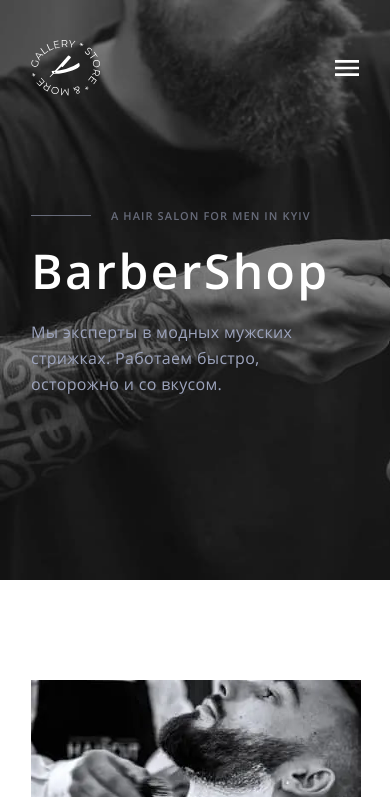
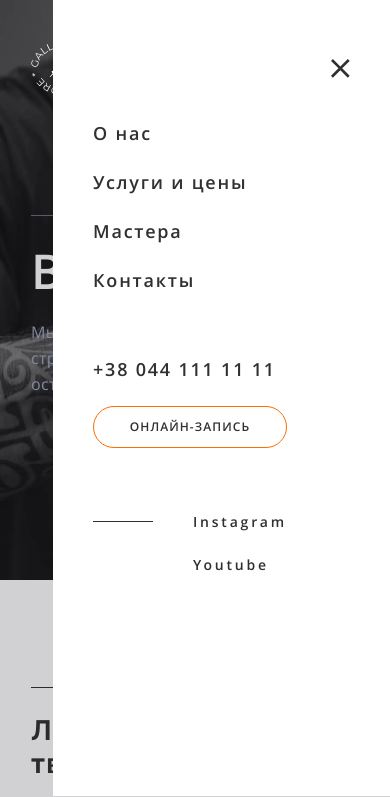
Before and after one commit to andrew-mozharovsky/barbershop, a plain HTML site: page index.html in a window 390 px wide. Both pictures are taken after a click on the button 347 px from the left and 69 px from the top of the page. Shown: the top 797 px of the page. Drawn offline with nearby package versions, Linux system fonts and the light colour scheme.

Commit message:
30-11-work

```diff
--- a/index.html
+++ b/index.html
@@ -15,7 +15,12 @@
                         <use href="./images/sprite.svg#icon-Logo"></use>
                     </svg></a>
                     <!-- <div class="header__navigation"> -->
-                       <div class="heder__mobail-menu">
+                       <div class="heder__mobail-menu is-hidden" data-menu>
+                        <button class="header__button-close" type="button" data-modal-close>
+                            <svg  width="19" height="19">
+                                <use href="./images/sprite.svg#icon-mobile-close"></use>
+                            </svg>
+                           </button>
                         <nav class="header__navigation">
                             <ul class="header__nav-list">
                                 <li class="header__nav-items"><a class="header__nav-links" href="">О нас</a></li>
@@ -28,9 +33,17 @@
                             <button class="header__button" type="button">онлайн-запись</button>
                             <a class="header__phone" href="tel:+380441111111">+38 044 111 11 11</a>
                         </div>
+                        <div class="heder__mobail-menu-social">
+                            <ul class="heder__mobail-menu-social-list">
+                                <li class="heder__mobail-menu-social-item heder__mobail-menu-social-item--label"><a href="" class="heder__mobail-menu-links">Instagram</a></li>
+                                <li class="heder__mobail-menu-social-item"><a href="" class="heder__mobail-menu-links">Youtube</a></li>
+                            </ul>
+
+
+                        </div>
 
                        </div>
-                       <button class="header__button-open" type="button">
+                       <button class="header__button-open" type="button" data-modal-open>
                         <svg  width="24" height="16">
                             <use href="./images/sprite.svg#icon-mobile-open"></use>
                         </svg>
@@ -56,7 +69,7 @@
                             <div class="side-bar__social">
                                 <a href="" class="side-bar__links">Youtube</a>
                                 <a href="" class="side-bar__links">Instagram</a>
-                                                            </div>
+                            </div>
                         </aside>
                     </div>
                 </section>
@@ -411,5 +424,7 @@
             </div>
         </div>
     </footer>
+    <div class="backdrop is-hidden" data-modal></div>
+    <script src="./js/mobail-menu.js"></script>
 </body>
 </html>
--- /dev/null
+++ b/js/mobail-menu.js
@@ -0,0 +1,18 @@
+(() => {
+    const refs = {
+      openModalBtn: document.querySelector('[data-modal-open]'),
+      closeModalBtn: document.querySelector('[data-modal-close]'),
+      modal: document.querySelector('[data-modal]'),
+      menu: document.querySelector('[data-menu]')
+      };
+
+
+    refs.openModalBtn.addEventListener('click', toggleModal);
+    refs.closeModalBtn.addEventListener('click', toggleModal);
+
+    function toggleModal() {
+      refs.modal.classList.toggle('is-hidden');
+      refs.menu.classList.toggle('is-hidden');
+      }
+
+  })();
--- a/sass/components/_about.scss
+++ b/sass/components/_about.scss
@@ -9,13 +9,18 @@
 }
 .about__list-images {
   @extend%list-reset;
+  @media screen and (max-width: 767px) {
+    display: none;
+  }
 }
 .about__images {
   @extend%image-fix;
 }
 .about__content {
-  margin-left: 30px;
-  width: calc((100% - 30px) / 2);
+  @media screen and (min-width: 768px) {
+    margin-left: 30px;
+    width: calc((100% - 30px) / 2);
+  }
 }
 .about__list-images-title {
   &:not(:first-child) {
--- a/sass/components/_heder.scss
+++ b/sass/components/_heder.scss
@@ -8,6 +8,7 @@
 }
 .header__container {
   @extend%container;
+  position: relative;
   // outline: 1px solid red;
   display: flex;
   align-items: center;
@@ -18,7 +19,17 @@
 }
 .heder__mobail-menu {
   @media screen and (max-width: 767px) {
-    display: none;
+    position: absolute;
+    top: 0;
+    right: 0;
+    padding-top: 59px;
+    padding-right: 40px;
+    padding-bottom: 227px;
+    padding-left: 40px;
+
+    width: 337px;
+    height: 796px;
+    background-color: #fff;
   }
 }
 .header__button-open {
@@ -28,6 +39,14 @@
   background-color: transparent;
   fill: #ffffff;
 }
+.header__button-close {
+  display: block;
+  margin-left: auto;
+  border: 0;
+  padding: 0;
+  background-color: transparent;
+  fill: $primory-text-color;
+}
 .logo {
   fill: #ffffff;
   @media screen and (min-width: 768px) {
@@ -35,53 +54,147 @@
   }
 }
 .header__navigation {
+  @media screen and (max-width: 767px) {
+    margin-top: 40px;
+  }
+  @media screen and (min-width: 768px) {
     margin-left: 64px;
+  }
 }
 .header__nav-list {
   @extend%list-reset;
+  @media screen and (min-width: 768px) {
     display: flex;
   }
+}
 .header__nav-items {
+  @media screen and (max-width: 767px) {
+    &:not(:last-child) {
+      margin-bottom: 24px;
+    }
+  }
+  @media screen and (min-width: 768px) {
     &:not(:last-child) {
       margin-right: 24px;
     }
   }
+}
 .header__nav-links {
+  text-decoration: none;
+  display: block;
+  font-weight: 600;
+  font-size: 18px;
+  line-height: 1.388;
+  letter-spacing: 0.1em;
+  color: $primory-text-color;
+  &:hover,
+  &:focus {
+    color: $accent-color;
+    @media screen and (min-width: 768px) {
       padding-top: 20px;
       padding-bottom: 30px;
-  display: block;
-  font-weight: 600;
+
       font-size: 12px;
       line-height: 1.333;
       letter-spacing: 0.1em;
       color: #ffffff;
-  text-decoration: none;
-  &:hover,
-  &:focus {
-    color: $accent-color;
+    }
   }
 }
 .header__contakt {
+  padding-top: 64px;
+  @media screen and (max-width: 767px) {
+    display: flex;
+    flex-direction: column-reverse;
+  }
+  @media screen and (min-width: 768px) {
     padding-top: 8px;
     margin-left: auto;
+  }
+
   //   text-align: center;
 }
 .header__button {
   @extend%button;
-  display: block;
+  // display: inline-block;
+  @media screen and (max-width: 767px) {
+    margin-top: 24px;
+    max-width: 194px;
+    color: $primory-text-color;
+  }
 }
 .header__phone {
+  display: block;
+  font-weight: 600;
+  font-size: 18px;
+  line-height: 1.388;
+  letter-spacing: 0.1em;
+  color: $primory-text-color;
+  text-decoration: none;
+  @media screen and (min-width: 768px) {
     margin-top: 20px;
-  display: block;
 
-  font-weight: 600;
     font-size: 12px;
     line-height: 1.333;
     text-align: center;
-  letter-spacing: 0.1em;
+
     text-transform: uppercase;
     color: #ffffff;
+  }
+}
+.heder__mobail-menu-social {
+  // display: flex;
+  // // align-items: center;
+  // &::before {
+  //   @extend%label-line;
+  //   margin-right: 40px;
+  // }
+  margin-top: 64px;
+}
+.heder__mobail-menu-social-list {
+  @extend%list-reset;
+}
+.heder__mobail-menu-social-item {
+  // &:not(:last-child) {
+  //   margin-bottom: 24px;
+  // }
+  &:not(:first-child) {
+    margin-left: 100px;
+    margin-top: 24px;
+  }
+}
+.heder__mobail-menu-social-item--label {
+  display: flex;
+  align-items: center;
+  &::before {
+    @extend%label-line;
+    // display: inline-block;
+    margin-right: 40px;
+  }
+}
+.heder__mobail-menu-links {
   text-decoration: none;
+  font-weight: 600;
+  font-size: 14px;
+  line-height: 1.357;
+  letter-spacing: 0.2em;
+
+  color: $primory-text-color;
+}
+.backdrop {
+  position: fixed;
+  top: 0;
+  left: 0;
+  width: 100%;
+  height: 100%;
+
+  background: rgba(25, 28, 38, 0.2);
+}
+.is-hidden {
+  @media screen and (max-width: 767px) {
+    opacity: 0;
+    pointer-events: none;
+  }
 }
 // .header {
 //   // position: relative;
--- a/sass/utils/_placeholder.scss
+++ b/sass/utils/_placeholder.scss
@@ -61,10 +61,12 @@
   &:hover,
   &:focus {
     background: #ff6c00;
+    color: #ffffff;
   }
 }
 %label-line {
   content: '';
+  display: block;
   margin-right: 20px;
   width: 60px;
   height: 1px;
```
Also changed, not shown: css/main.css, css/main.min.css, 2 other files. Lines whose indentation alone changed are shown as unchanged.
